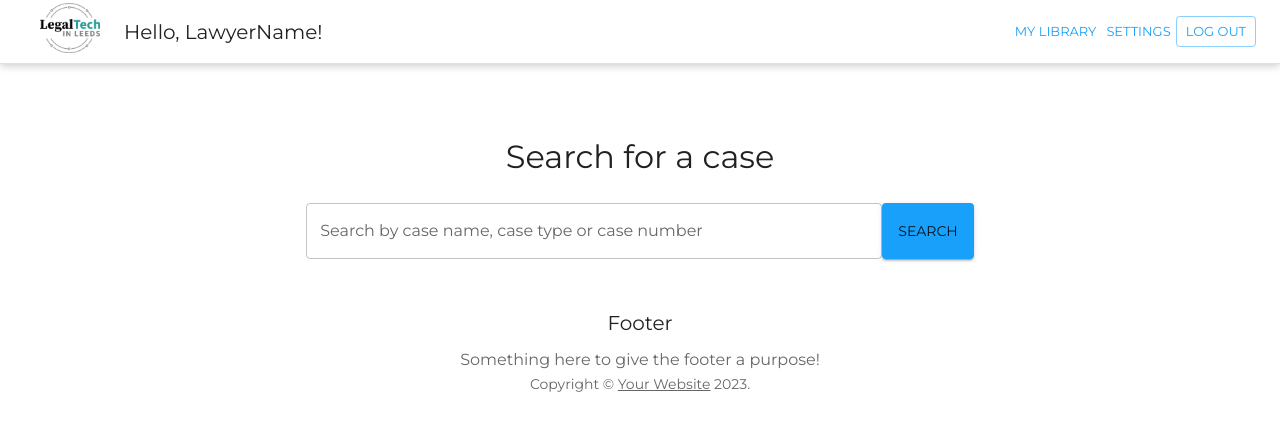
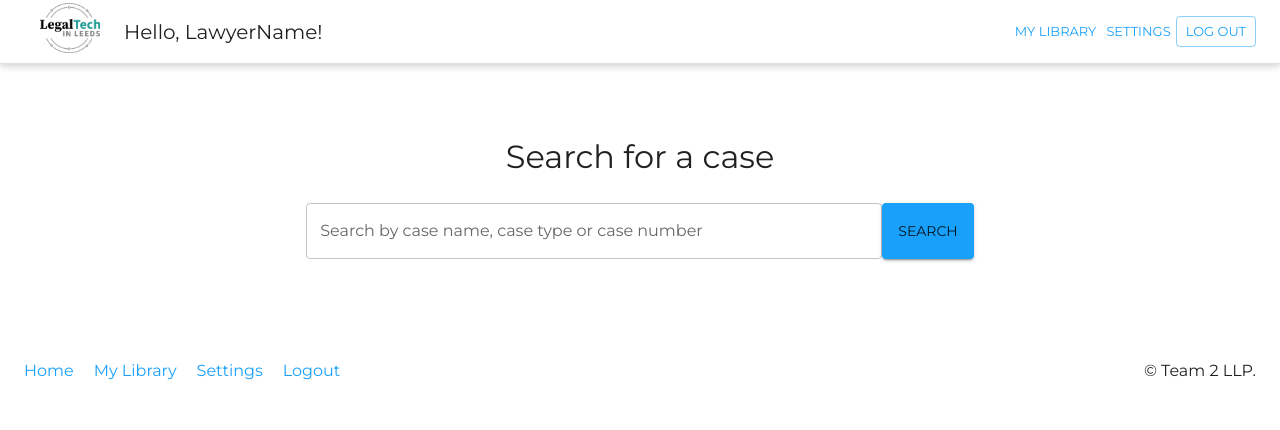
Before and after one commit to TimJones159/LegalTechBigHack, a React (Create React App) app: page / in a window 1280 px wide. Shown: the top 430 px of the page. Built offline with nearby package versions, Linux system fonts and the light colour scheme.

Commit message:
feat: footer

```diff
--- a/src/components/Footer.js
+++ b/src/components/Footer.js
@@ -1,49 +1,24 @@
-import * as React from 'react';
-import PropTypes from 'prop-types';
-import Box from '@mui/material/Box';
-import Container from '@mui/material/Container';
-import Typography from '@mui/material/Typography';
-import Link from '@mui/material/Link';
+import * as React from "react";
+import PropTypes from "prop-types";
+import Box from "@mui/material/Box";
+import Container from "@mui/material/Container";
+import Typography from "@mui/material/Typography";
+import Link from "@mui/material/Link";
 
-function Copyright() {
+export const Footer = () => {
   return (
-    <Typography variant="body2" color="text.secondary" align="center">
-      {'Copyright © '}
-      <Link color="inherit" href="https://mui.com/">
-        Your Website
-      </Link>{' '}
-      {new Date().getFullYear()}
-      {'.'}
-    </Typography>
+    <div className="footer">
+      <div className="footer__links">
+        <Link href="/">Home</Link>
+        <Link href="/">My Library</Link>
+        <Link href="/">Settings</Link>
+        <Link href="/">Logout</Link>
+      </div>
+      <div>
+        <span>&#169; Team 2 LLP.</span>
+      </div>
+    </div>
   );
-}
-
-function Footer(props) {
-  const { description, title } = props;
-
-  return (
-    <Box component="footer" sx={{ bgcolor: 'background.paper', py: 6 }}>
-      <Container maxWidth="lg">
-        <Typography variant="h6" align="center" gutterBottom>
-          {title}
-        </Typography>
-        <Typography
-          variant="subtitle1"
-          align="center"
-          color="text.secondary"
-          component="p"
-        >
-          {description}
-        </Typography>
-        <Copyright />
-      </Container>
-    </Box>
-  );
-}
-
-Footer.propTypes = {
-  description: PropTypes.string.isRequired,
-  title: PropTypes.string.isRequired,
 };
 
 export default Footer;
--- a/src/index.css
+++ b/src/index.css
@@ -97,3 +97,16 @@ body {
   font-weight: bold;
   margin-right: 10px;
 }
+
+.footer {
+  display: flex;
+  justify-content: space-between;
+  padding-left: 24px;
+  padding-right: 24px;
+  margin-top: 100px;
+}
+
+.footer__links a {
+  text-decoration: none;
+  margin-right: 20px;
+}
```
